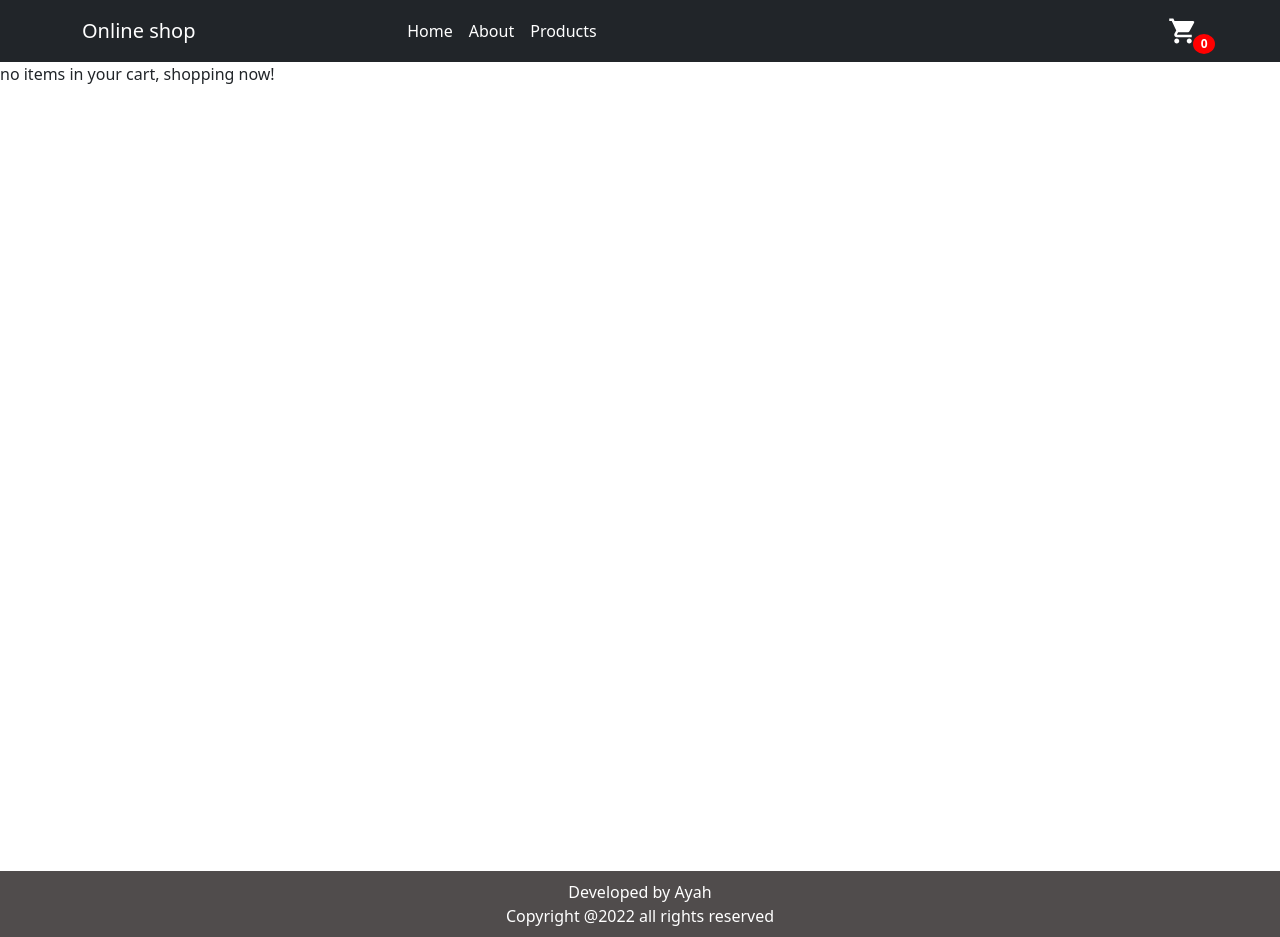
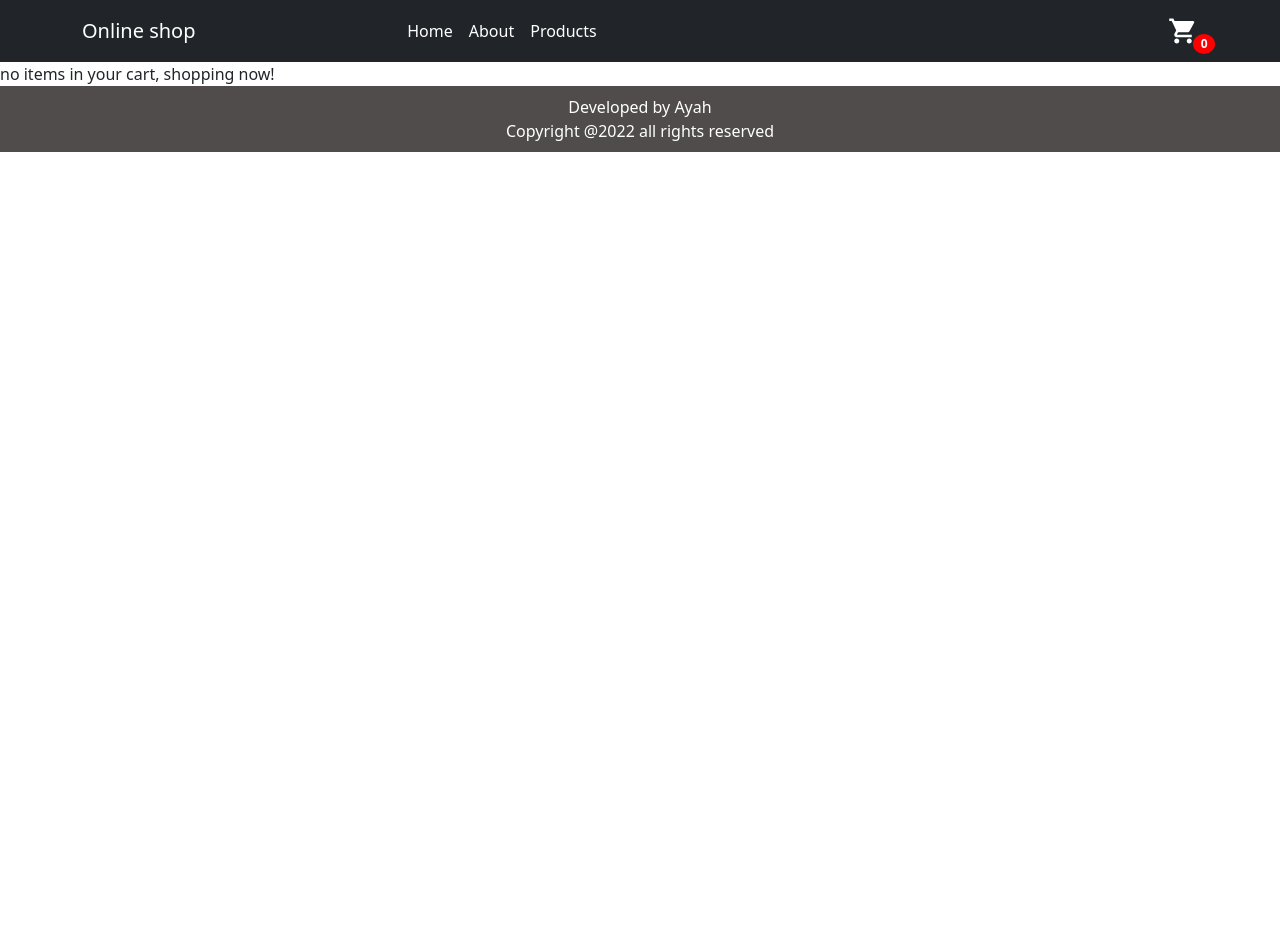
Before and after one commit to AyahElsayed/emart, a React (Create React App) app: page /#/cart in a window 1280 px wide. After the commit the page ends 800 px from the top, so only its background shows below. Built offline with nearby package versions, Linux system fonts and the light colour scheme.

Commit message:
edit footer style

```diff
--- a/src/components/Footer/style.scss
+++ b/src/components/Footer/style.scss
@@ -6,8 +6,8 @@
   justify-content: center;
   align-items: center;
   flex-direction: column;
-  bottom: -137px;
-  position: absolute;
-  right: 0;
-  left: 0;
+  // bottom: 0;
+  // position: absolute;
+  // right: 0;
+  // left: 0;
 }
```
